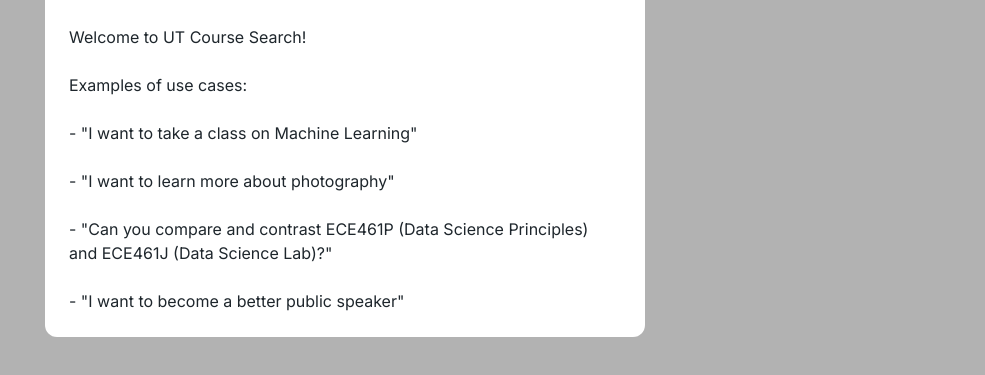
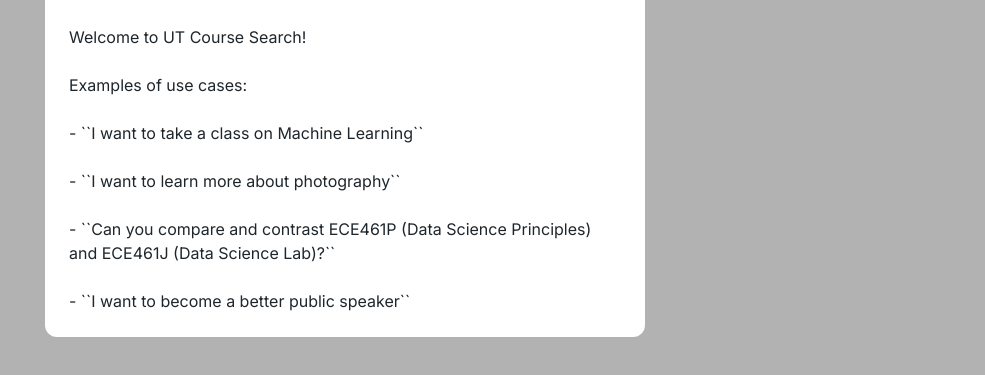
Before and after one commit to afnanmmir/ut_course_search, a Next.js app in the folder ut_course_search_front/: page / in a window 1280 px wide. Both pictures are taken after a click on the button 1184 px from the left and 20 px from the top of the page. Shown: the part 255-630 px from the top of the page, without its empty margins (295-1280 px from the left). Built offline with nearby package versions, Linux system fonts and the light colour scheme.

Commit message:
Fix npm build issues

```diff
--- a/ut_course_search_front/src/components/Modal.js
+++ b/ut_course_search_front/src/components/Modal.js
@@ -22,16 +22,16 @@
                     <p className='text-charcoalDark dark:text-white p-3'>Examples of use cases:
                     <br/>
                     <br/>
-                    - "I want to take a class on Machine Learning"
+                    - ``I want to take a class on Machine Learning``
                     <br/>
                     <br/>
-                    - "I want to learn more about photography"
+                    - ``I want to learn more about photography``
                     <br/>
                     <br/>
-                    - "Can you compare and contrast ECE461P (Data Science Principles) and ECE461J (Data Science Lab)?"
+                    - ``Can you compare and contrast ECE461P (Data Science Principles) and ECE461J (Data Science Lab)?``
                     <br/>
                     <br/>
-                    - "I want to become a better public speaker"
+                    - ``I want to become a better public speaker``
                     <br/>
                     </p>
                 </div>
--- a/ut_course_search_front/src/components/Search.js
+++ b/ut_course_search_front/src/components/Search.js
@@ -83,7 +83,7 @@
                 {loading === true ? <LoadingCard /> : null}
                 {answered === true ? <ResponseCard query={currentSearch} answer={chatAnswer} /> : null}
                 {courseAnswered === true ? sources.map((source, index) => (
-                    <SectionContainer>
+                    <SectionContainer key={index}>
                         <CourseCard course={source} key={index} />
                     </SectionContainer>
                 )) : null}
```
